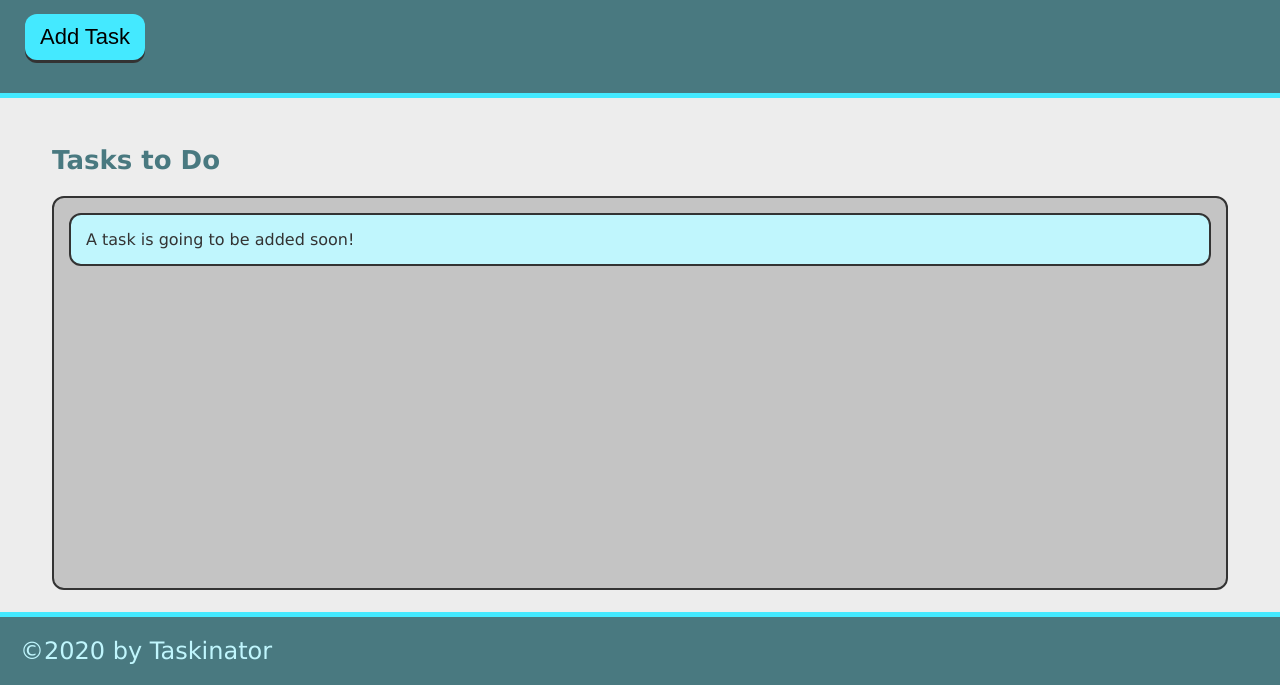
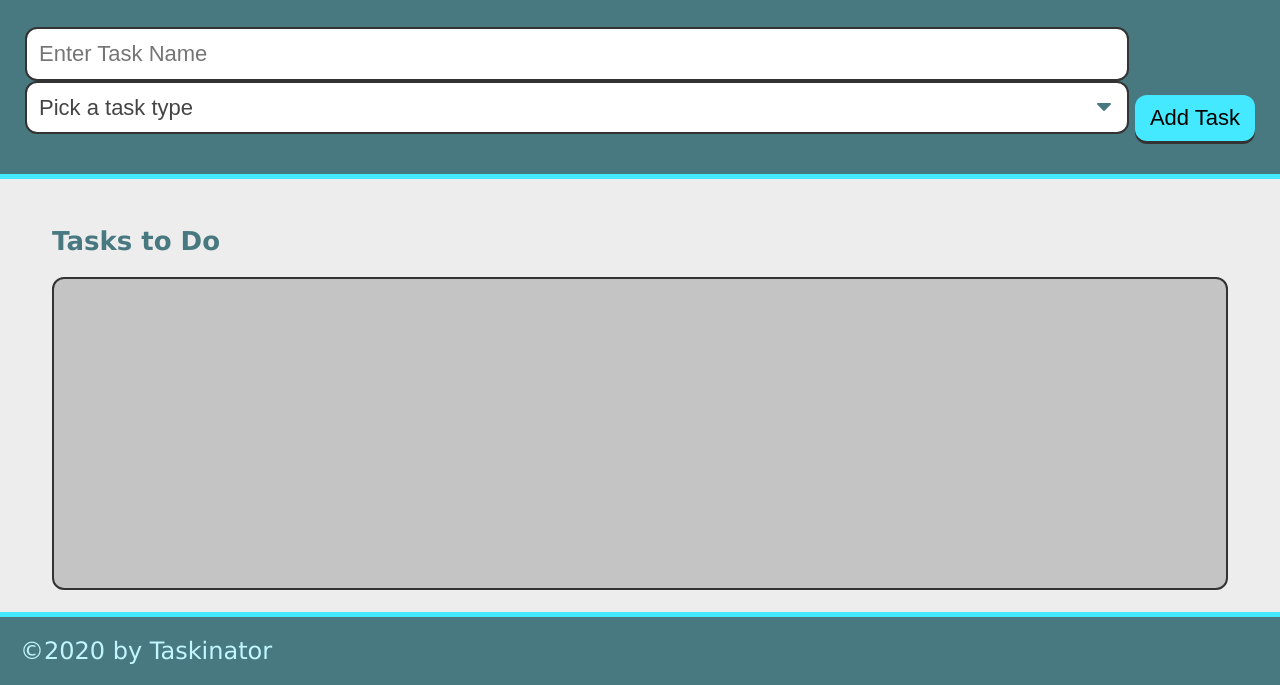
Before and after one commit to skylarromero/taskinator, a plain HTML site: page index.html in a window 1280 px wide. Shown: the part 115-800 px from the top of the page. Drawn offline with Linux system fonts and the light colour scheme.

Commit message:
entry areas

```diff
--- a/index.html
+++ b/index.html
@@ -11,16 +11,29 @@
     <header>
         <h1 class="page-title">Taskinator</h1>
         <p>Click the buttonbelow to add a new task!</p>
-        <button class="btn" id="save-task">Add Task</button>
+            <form id="task-form">
+
+                    <div class="form-group">
+                        <input type="text" name="task-name" placeholder="Enter Task Name" />
+
+                        <select name="task-type" class="select-dropdown">
+                            <option value="" disabled selected>Pick a task type</option>
+                            <option value="Print">Print</option>
+                            <option value="Web">Web</option>
+                            <option value="Mobile">Mobile</option>
+                        </select>
+                    </div>
+                <button class="btn" id="save-task">Add Task</button>
+
+            </form>
+
 
 
     </header>
     <main class="page-content">
         <section class="task-list-wrapper">
             <h2 class="list-title">Tasks to Do</h2>
-                <ul class="task-list" id="tasks-to-do">
-                    <li class="task-item">A task is going to be added soon!</li>
-                </ul>
+                <ul class="task-list" id="tasks-to-do"></ul>
         </section>
 
     </main>
```
